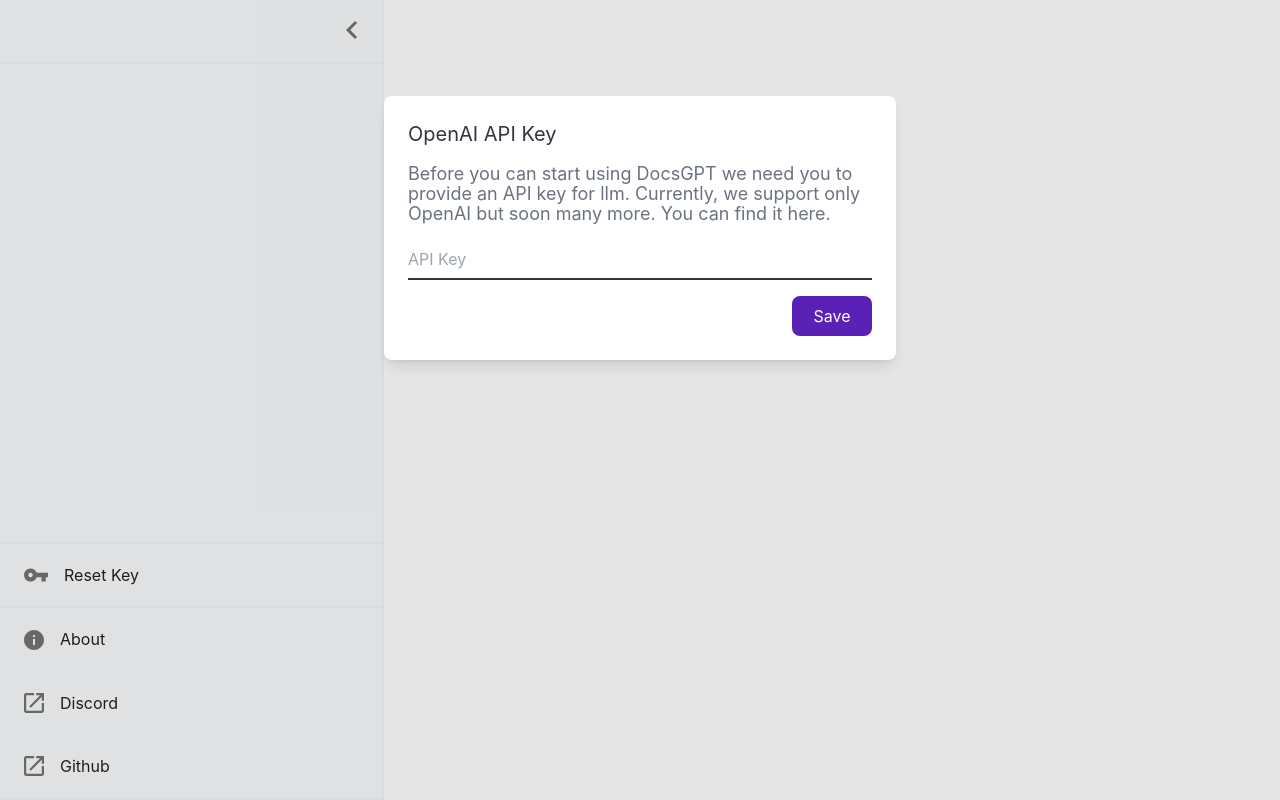
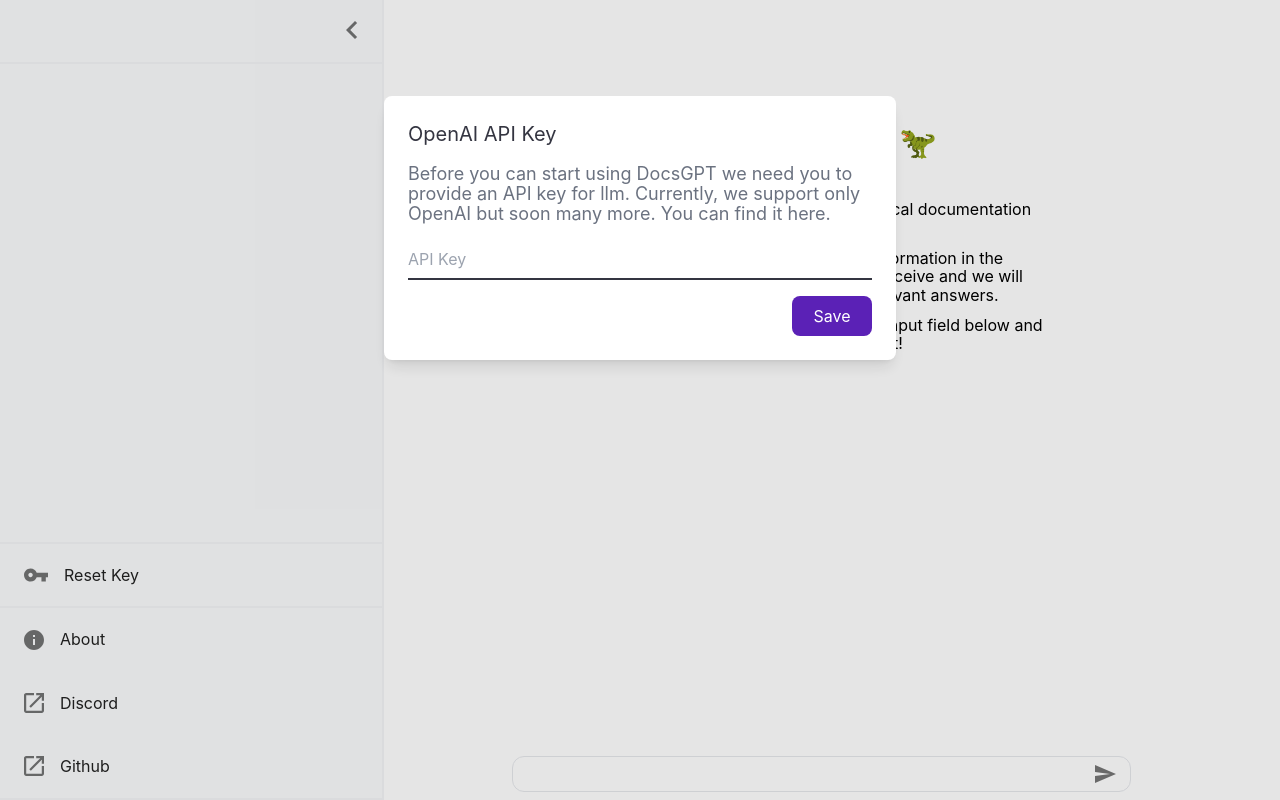
Before and after one commit to DevDive-comet/GPT-documents, a React (Vite) app in the folder frontend/: page / in a window 1280 px wide. Built offline with nearby package versions, Linux system fonts and the light colour scheme.

Commit message:
adds conversation slice and acomoddates conversation component with the data types

```diff
--- a/frontend/src/conversation/Conversation.tsx
+++ b/frontend/src/conversation/Conversation.tsx
@@ -1,28 +1,27 @@
+import { useSelector } from 'react-redux';
+import Hero from '../Hero';
 import ConversationBubble from './ConversationBubble';
 import ConversationInput from './ConversationInput';
+import { selectConversation } from './conversationSlice';
 
 export default function Conversation() {
-  // uncomment below JSX to see the sample harcoded chat box
+  const messages = useSelector(selectConversation);
   return (
     <div className="flex justify-center p-6">
-      {/* <div className="w-10/12 transition-all md:w-1/2">
-        {new Array(10).fill(1).map((item, index) => {
+      <div className="w-10/12 transition-all md:w-1/2">
+        {messages.map((message, index) => {
           return (
             <ConversationBubble
               className="mt-5"
               key={index}
-              user={index % 2 === 0 ? { avatar: '🦖' } : { avatar: '👤' }}
-              message={
-                index % 2 === 0
-                  ? 'A chatbot is a computer program that simulates human conversation through voice commands or text chats or both. It can be integrated with various messaging platforms like Facebook Messenger, WhatsApp, WeChat, etc.'
-                  : 'what is DocsGPT'
-              }
-              isCurrentUser={index % 2 === 0 ? false : true}
+              message={message.text}
+              type={message.type}
             ></ConversationBubble>
           );
         })}
+        {messages.length === 0 && <Hero className="mt-24"></Hero>}
       </div>
-      <ConversationInput className="fixed bottom-2 w-10/12 md:w-[50%]"></ConversationInput> */}
+      <ConversationInput className="fixed bottom-2 w-10/12 md:w-[50%]"></ConversationInput>
     </div>
   );
 }
--- a/frontend/src/conversation/ConversationBubble.tsx
+++ b/frontend/src/conversation/ConversationBubble.tsx
@@ -1,24 +1,23 @@
 import Avatar from '../Avatar';
 import { User } from '../models/misc';
+import { MESSAGE_TYPE } from './conversationModels';
 
 export default function ConversationBubble({
-  user,
   message,
-  isCurrentUser,
+  type,
   className,
 }: {
-  user: User;
   message: string;
-  isCurrentUser: boolean;
+  type: MESSAGE_TYPE;
   className: string;
 }) {
   return (
     <div
       className={`flex rounded-3xl ${
-        isCurrentUser ? '' : 'bg-gray-1000'
+        type === 'QUESTION' ? '' : 'bg-gray-1000'
       } py-7 px-5 ${className}`}
     >
-      <Avatar avatar={user.avatar}></Avatar>
+      <Avatar avatar={type === 'QUESTION' ? '👤' : '🦖'}></Avatar>
       <p className="ml-5">{message}</p>
     </div>
   );
--- /dev/null
+++ b/frontend/src/conversation/conversationModels.ts
@@ -0,0 +1,10 @@
+export type MESSAGE_TYPE = 'QUESTION' | 'ANSWER';
+
+export interface Message {
+  text: string;
+  type: MESSAGE_TYPE;
+}
+
+export interface ConversationState {
+  conversation: Message[];
+}
--- a/frontend/src/conversation/conversationSlice.ts
+++ b/frontend/src/conversation/conversationSlice.ts
@@ -1,15 +1,6 @@
-import { createSlice } from '@reduxjs/toolkit';
-
-type MESSAGE_TYPE = 'QUESTION' | 'ANSWER';
-
-interface SingleConversation {
-  message: string;
-  messageType: MESSAGE_TYPE;
-}
-
-interface ConversationState {
-  conversation: SingleConversation[];
-}
+import { createSlice, PayloadAction } from '@reduxjs/toolkit';
+import store from '../store';
+import { ConversationState, Message } from './conversationModels';
 
 const initialState: ConversationState = {
   conversation: [],
@@ -19,11 +10,16 @@
   name: 'conversation',
   initialState,
   reducers: {
-    addMessage(state, action) {
+    addMessage(state, action: PayloadAction<Message>) {
       state.conversation.push(action.payload);
     },
   },
 });
 
 export const { addMessage } = conversationSlice.actions;
+
+type RootState = ReturnType<typeof store.getState>;
+export const selectConversation = (state: RootState) =>
+  state.conversation.conversation;
+
 export default conversationSlice.reducer;
```
